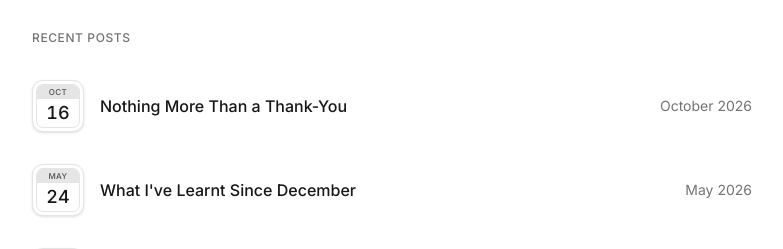
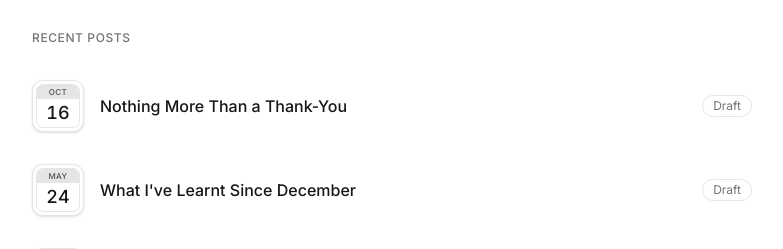
Before and after one commit to parzival1l/parzival1l.github.io, a Next.js app: page / in a window 1280 px wide. Shown: the part 527-776 px from the top of the page, without its empty margins (248-1031 px from the left). Built offline with nearby package versions, Linux system fonts and the light colour scheme.

Commit message:
Label unedited posts as Draft on the homepage
Add a wip frontmatter flag, separate from draft, which still hides a post. The homepage rail now shows Draft or Published instead of repeating the date. A wip post's page says it isn't fully edited yet. Mark the thank-you and December posts as wip.

```diff
--- a/app/blog/[slug]/page.tsx
+++ b/app/blog/[slug]/page.tsx
@@ -44,6 +44,7 @@ export default async function PostPage({
       slug={post.slug}
       date={post.frontmatter.date}
       category={post.frontmatter.categories?.[0]}
+      wip={post.frontmatter.wip}
       tags={[
         ...new Set([
           ...(post.frontmatter.categories ?? []),
--- a/app/page.tsx
+++ b/app/page.tsx
@@ -196,13 +196,19 @@ export default function HomePage() {
         </h2>
         <ul className="space-y-3">
           {posts.map((p) => {
-            const { mon, day, monthYear } = dateParts(p.frontmatter.date)
+            const { mon, day } = dateParts(p.frontmatter.date)
             return (
               <li key={p.slug}>
                 <Link href={`/blog/${p.slug}/`} className={ROW}>
                   <DateBadge mon={mon} day={day} />
                   <span className={ROW_TITLE}>{p.frontmatter.title}</span>
-                  <span className={ROW_RAIL}>{monthYear}</span>
+                  {p.frontmatter.wip ? (
+                    <span className="shrink-0 rounded-full border border-neutral-200 px-2.5 py-0.5 text-xs text-neutral-500">
+                      Draft
+                    </span>
+                  ) : (
+                    <span className={ROW_RAIL}>Published</span>
+                  )}
                 </Link>
               </li>
             )
--- a/components/post-layout.tsx
+++ b/components/post-layout.tsx
@@ -9,6 +9,7 @@ export function PostLayout({
   slug,
   date,
   category,
+  wip = false,
   tags = [],
   headings = [],
   children,
@@ -17,6 +18,7 @@ export function PostLayout({
   slug: string
   date: string
   category?: string
+  wip?: boolean
   /** Full category + tag set, rendered as chips under the dateline. */
   tags?: string[]
   headings?: PostHeading[]
@@ -45,6 +47,11 @@ export function PostLayout({
             ))}
           </div>
         ) : null}
+        {wip ? (
+          <p className="mt-4 text-sm italic text-neutral-500">
+            This post is still not completely edited.
+          </p>
+        ) : null}
       </header>
       <div className="prose prose-neutral dark:prose-invert max-w-none">{children}</div>
       <ShareBar title={title} slug={slug} />
--- a/content/posts/nothing-more-than-a-thank-you.mdx
+++ b/content/posts/nothing-more-than-a-thank-you.mdx
@@ -4,6 +4,7 @@ date: 2026-10-16
 categories: [Reflection]
 tags: [kindness, expectations]
 description: On being a nice guy and still wanting a thank-you.
+wip: true
 ---
 
 I consider myself a nice guy. I compliment people whenever I get the
--- a/content/posts/what-ive-learnt-since-december.mdx
+++ b/content/posts/what-ive-learnt-since-december.mdx
@@ -4,6 +4,7 @@ date: 2026-05-24
 categories: [Reflection]
 tags: [ai, learning]
 description: A short list, and the reason it's short.
+wip: true
 ---
 
 ## The question
--- a/lib/posts.ts
+++ b/lib/posts.ts
@@ -11,6 +11,8 @@ export interface PostFrontmatter {
   description?: string
   /** Hidden from listings; still rendered if requested directly via slug. */
   draft?: boolean
+  /** Listed like any post, but labelled as not fully edited yet. */
+  wip?: boolean
 }
 
 export interface Post {
```
Also changed, not shown: 1 other file (tests, documents, lock files or other folders).
